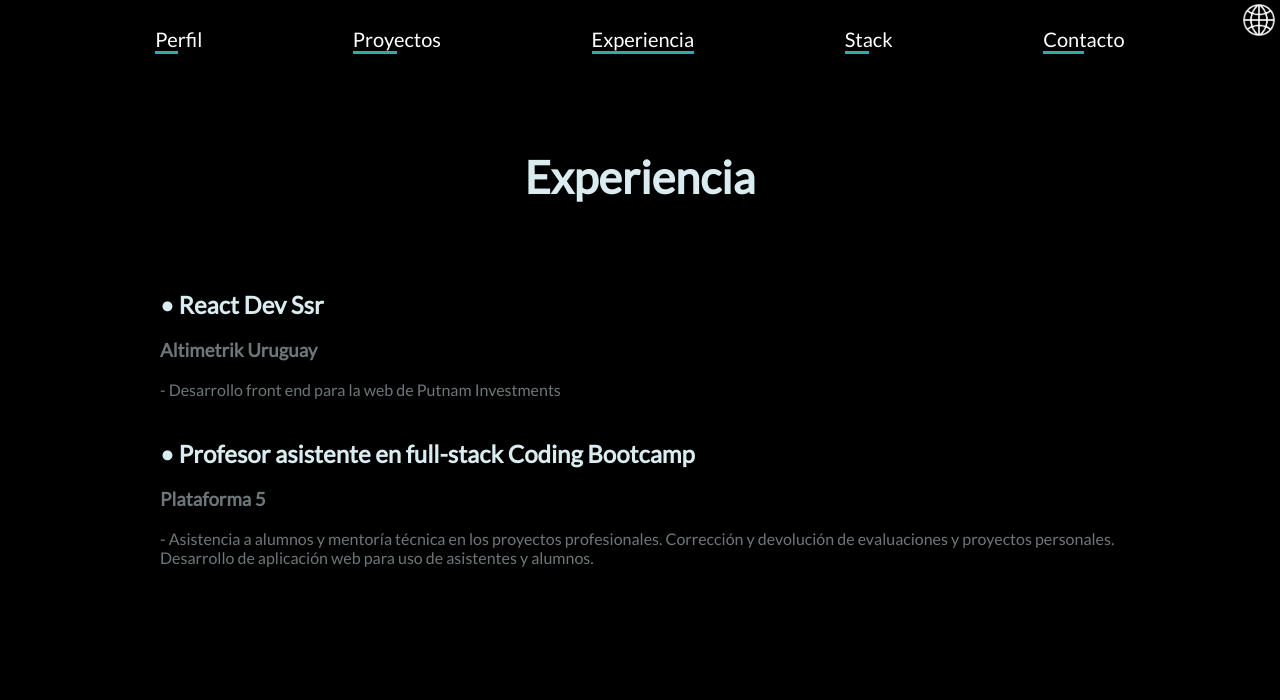
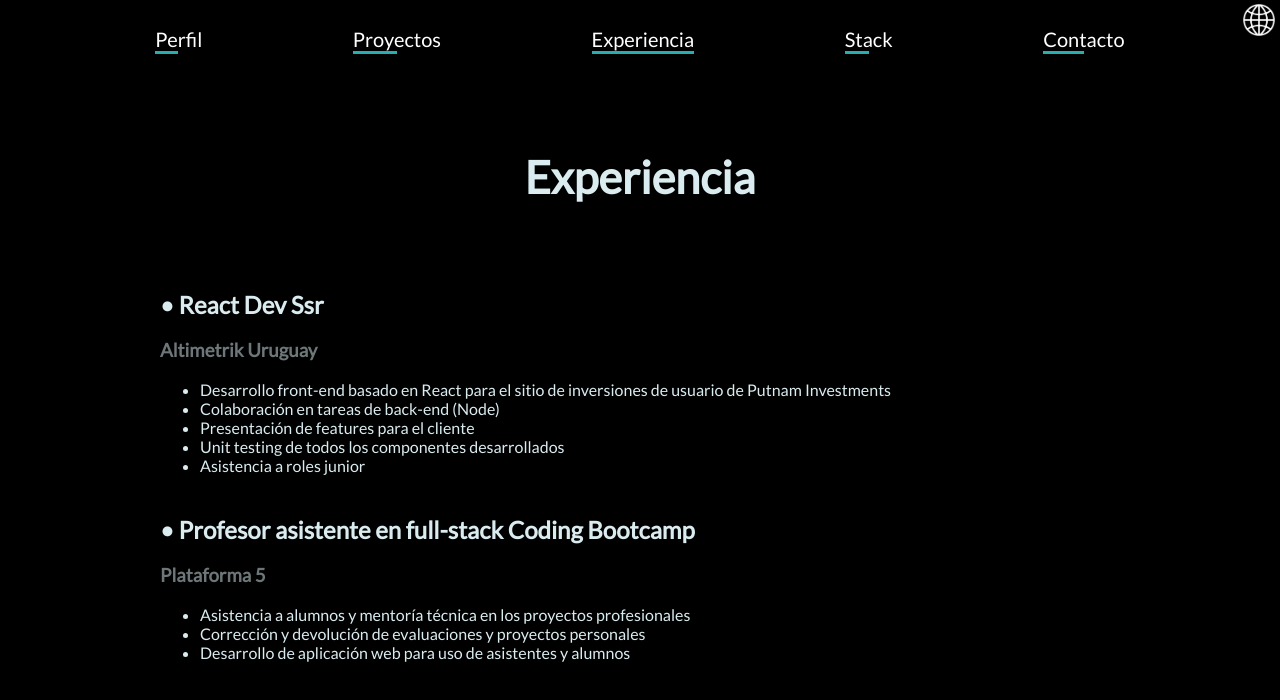
Before and after one commit to santiagodovalb/portfolio, a React (Create React App) app: page /experiencia in a window 1280 px wide. Shown: the top 700 px of the page. Built offline with nearby package versions, Linux system fonts and the light colour scheme.

Commit message:
further experience

```diff
--- a/src/Componentes/Bullets.jsx
+++ b/src/Componentes/Bullets.jsx
@@ -6,7 +6,7 @@ export default function Bullets ({ title, desc, place}) {
     <div className={styles.bullet}>
         <h2>• {title}</h2>
         <h3>{place}</h3>
-        <p>- {desc}</p>
+        <ul>{desc.map(item => <li>{item}</li>)}</ul>
     </div>
   )
 }
--- a/src/Data/Exp.js
+++ b/src/Data/Exp.js
@@ -2,22 +2,30 @@ const exp = {
   spa : [{
     title: "React Dev Ssr",
     place: "Altimetrik Uruguay",
-    desc: "Desarrollo front end para la web de Putnam Investments",
+    desc: ['Desarrollo front-end basado en React para el sitio de inversiones de usuario de Putnam Investments',
+    'Colaboración en tareas de back-end (Node)',
+    'Presentación de features para el cliente',
+    'Unit testing de todos los componentes desarrollados',
+    'Asistencia a roles junior']
   },
   {
     title: "Profesor asistente en full-stack Coding Bootcamp",
     place: "Plataforma 5",
-    desc: "Asistencia a alumnos y mentoría técnica en los proyectos profesionales. Corrección y devolución de evaluaciones y proyectos personales. Desarrollo de aplicación web para uso de asistentes y alumnos.",
+    desc: ['Asistencia a alumnos y mentoría técnica en los proyectos profesionales', 'Corrección y devolución de evaluaciones y proyectos personales', 'Desarrollo de aplicación web para uso de asistentes y alumnos'],
   }],
   eng: [
     {title: "React Dev Ssr",
     place: "Altimetrik Uruguay",
-    desc: "Front-end developer for the Putnam Investments' website",
+    desc: ['Front-end developer for the user investments site of Putnam Investments',
+      'Assistance in back-end tickets (Node)',
+      'Presentation of features for the client',
+      'Unit testing for all developed components',
+      'Assistance to junior roles']
   },
   {
     title: "Assistant professor in full-stack Coding Bootcamp",
     place: "Plataforma 5",
-    desc: "Assistance to students and technic mentoring in professional projects. Correction and feedback on test and personal projects. Development of web application for internal use. ",
+    desc: ['Assistance to students and technic mentoring in professional projects', 'Correction and feedback on test and personal projects', 'Development of web application for internal use'],
   }
   ]
   };
```
